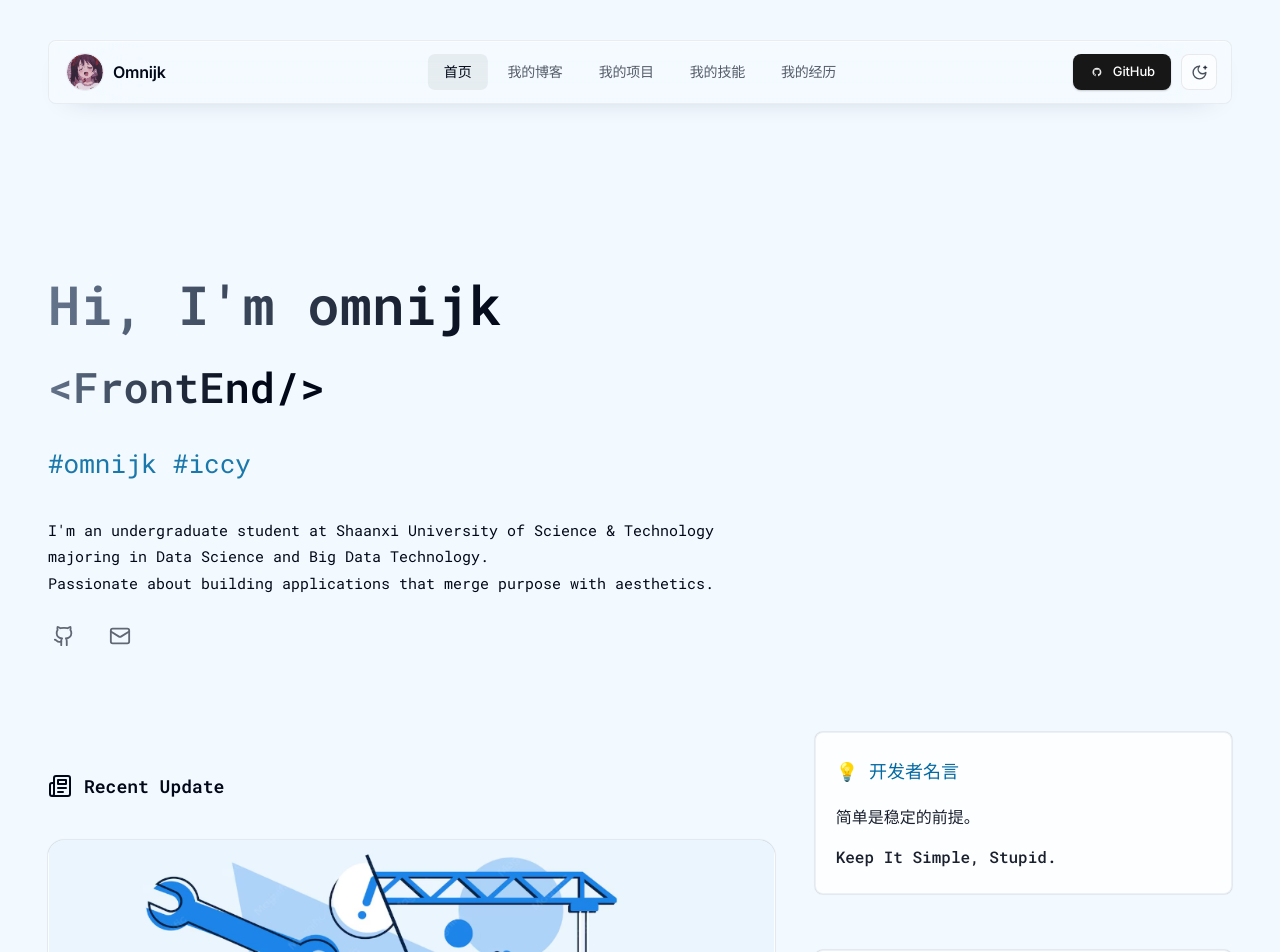
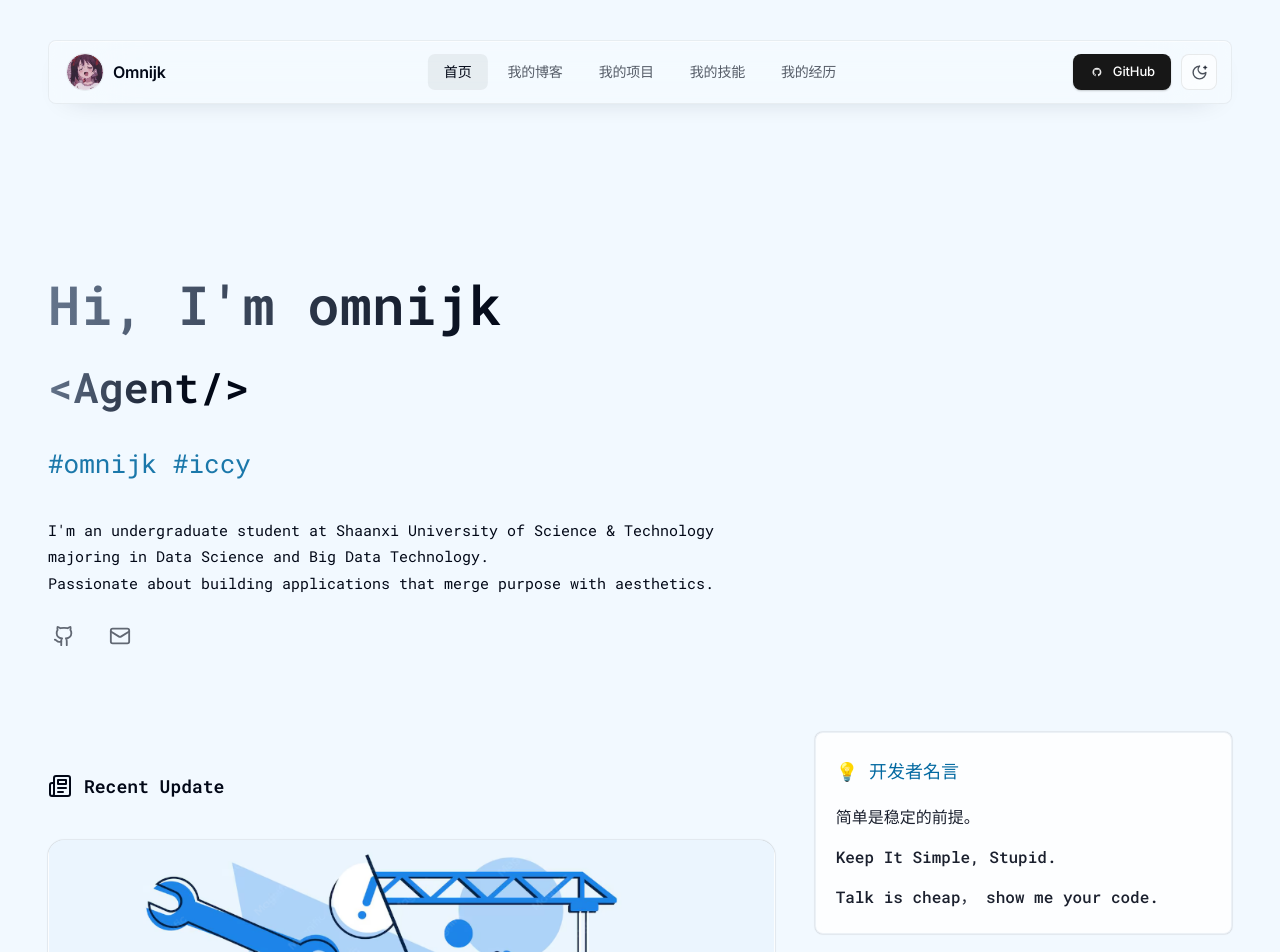
Before and after one commit to omnijk/omnijk.com, a Next.js app: page / in a window 1280 px wide. Shown: the top 952 px of the page. Built offline with nearby package versions, Linux system fonts and the light colour scheme.

Commit message:
fix: 首屏性能优化

```diff
--- a/app/page.js
+++ b/app/page.js
@@ -1,6 +1,3 @@
-export const dynamic = "force-dynamic";
-
-import MotionDivWrapper from "@/components/MotionDivWrapper";
 import { getBlogs } from "@/lib/blog";
 import Hero from "@/components/Hero";
 import SkillsBar from "@/components/SkillsBar";
@@ -12,11 +9,7 @@ export default async function Page() {
   const recentBlogs = blogs.slice(0, 3);
 
   return (
-    <MotionDivWrapper
-      initial={{ opacity: 0 }}
-      animate={{ opacity: 1 }}
-      transition={{ duration: 2 }}
-    >
+    <>
       <section className="w-full mb-20 lg:w-2/3 min-h-[calc(100svh-500px)] flex items-center gap-20">
         <Hero />
       </section>
@@ -31,6 +24,6 @@ export default async function Page() {
           <SkillsBar />
         </aside>
       </section>
-    </MotionDivWrapper>
+    </>
   );
 }
--- a/components/BasicInfo.jsx
+++ b/components/BasicInfo.jsx
@@ -12,6 +12,9 @@ export default function BasisInfo() {
           <p className="font-medium text-base">
             Keep It Simple, Stupid.
           </p>
+          <p className="font-medium text-base">
+            Talk is cheap， show me your code.
+          </p>
         </div>
       </div>
     </div>
--- a/components/HeroAnimation.jsx
+++ b/components/HeroAnimation.jsx
@@ -3,8 +3,13 @@
 import { useEffect, useState } from "react";
 
 export default function HeroAnimation({ texts, speed = 100 }) {
-  const [textIndex, setTextIndex] = useState(0);
-  const [displayText, setDisplayText] = useState(texts[0]);
+  const initialIndex = texts.reduce(
+    (longestIndex, text, index, list) =>
+      text.length > list[longestIndex].length ? index : longestIndex,
+    0
+  );
+  const [textIndex, setTextIndex] = useState(initialIndex);
+  const [displayText, setDisplayText] = useState(texts[initialIndex]);
   const [isDeleting, setIsDeleting] = useState(false);
   const [showCursor, setShowCursor] = useState(true);
 
--- a/scripts/prepare-standalone.mjs
+++ b/scripts/prepare-standalone.mjs
@@ -7,6 +7,8 @@ const staticSrcDir = path.join(rootDir, ".next", "static");
 const staticDestDir = path.join(standaloneDir, ".next", "static");
 const publicSrcDir = path.join(rootDir, "public");
 const publicDestDir = path.join(standaloneDir, "public");
+const contentSrcDir = path.join(rootDir, "content");
+const contentDestDir = path.join(standaloneDir, "content");
 
 function copyDirectory(src, dest, label) {
   if (!fs.existsSync(src)) {
@@ -23,5 +25,6 @@ if (!fs.existsSync(standaloneDir)) {
 
 copyDirectory(staticSrcDir, staticDestDir, ".next/static");
 copyDirectory(publicSrcDir, publicDestDir, "public");
+copyDirectory(contentSrcDir, contentDestDir, "content");
 
 console.log("standalone 产物已准备完成：.next/standalone");
```
